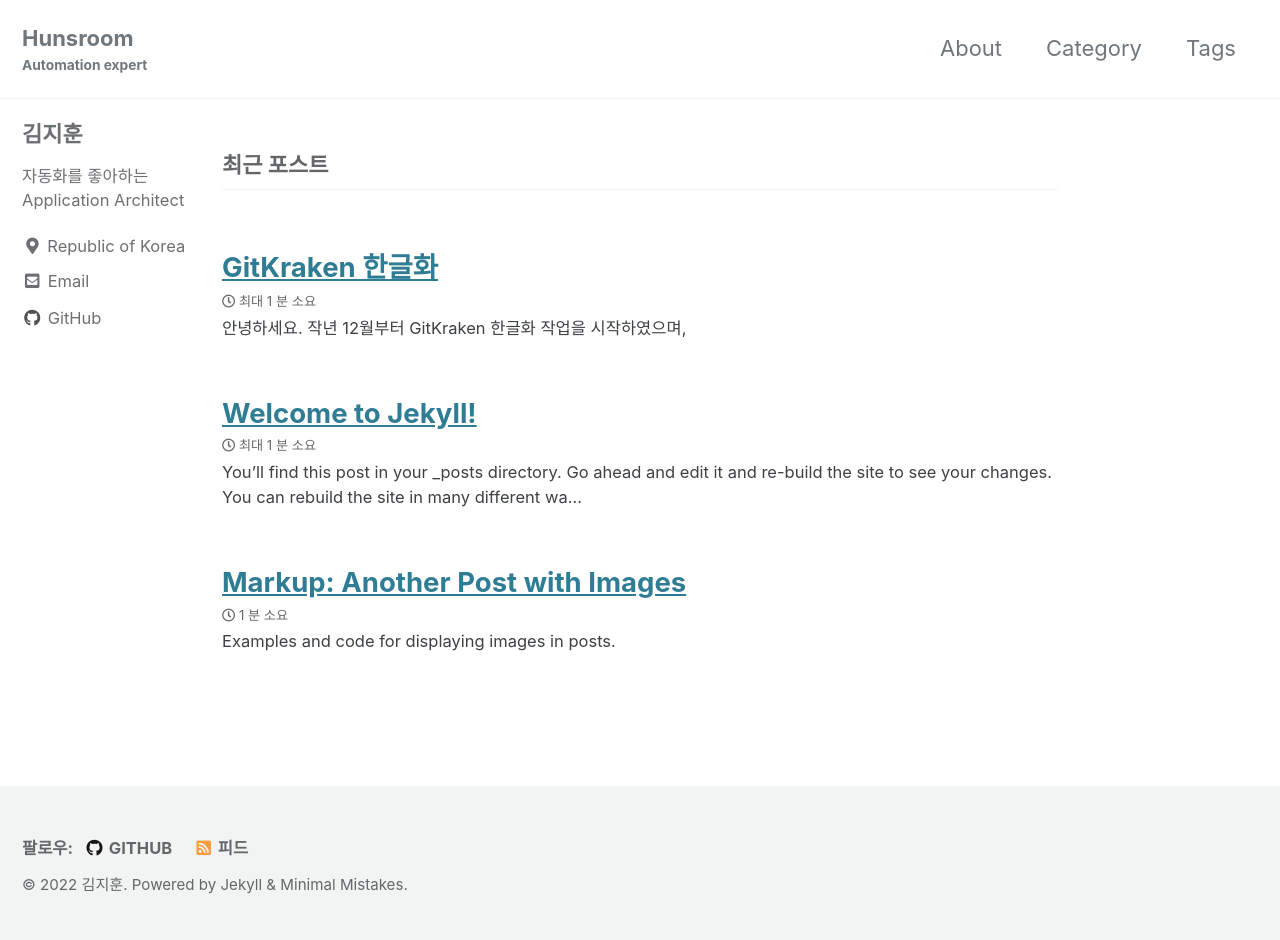
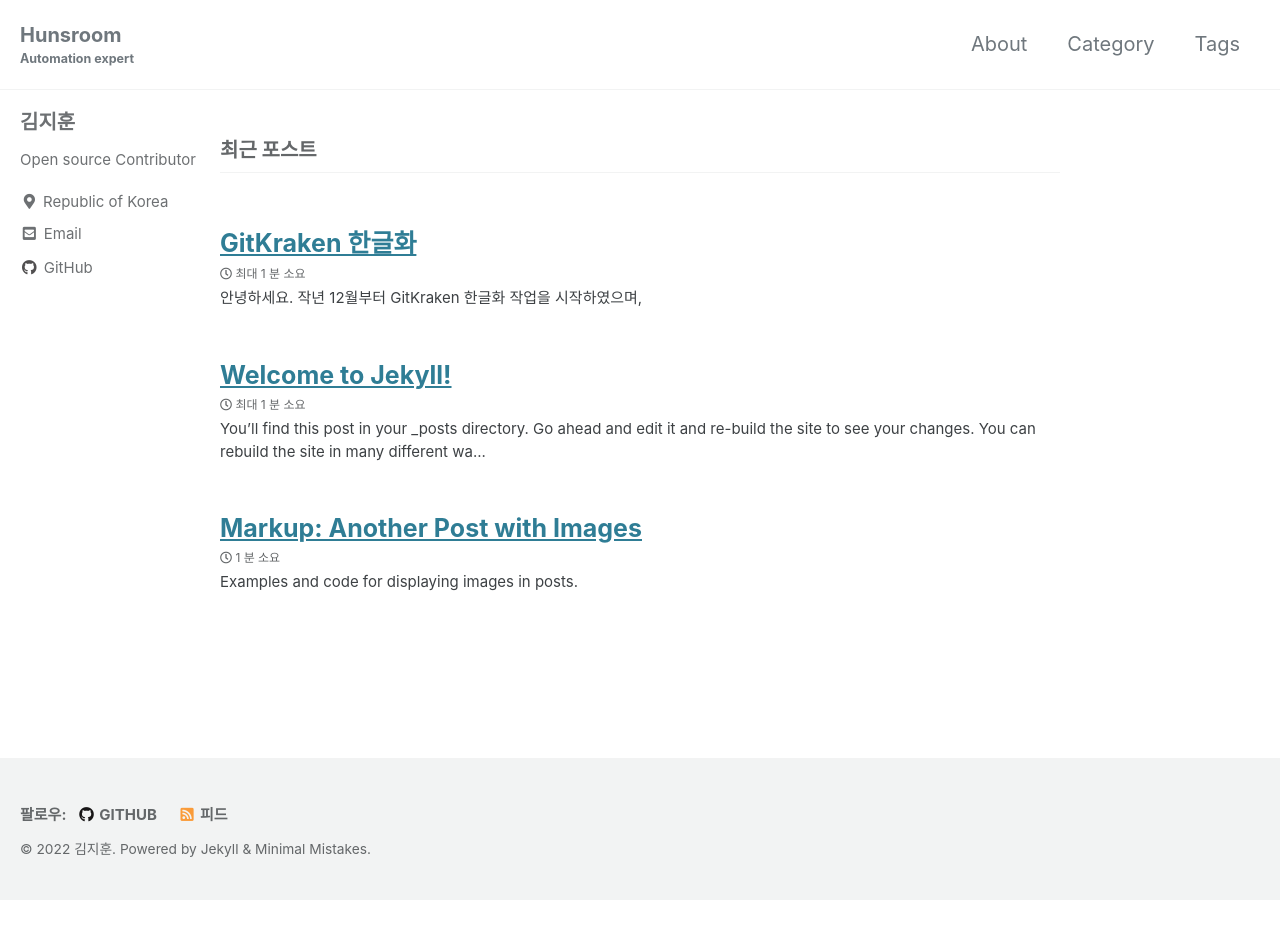
Before and after one commit to shblue21/shblue21.github.io, a Jekyll site: the page built from index.html, in a window 1280 px wide. Built offline with Jekyll 4.4.1, drawn with Linux system fonts in a browser that asks for light colours; cached includes are drawn as plain includes; the list of posts is cut into pages by our own code; after the commit the page ends 900 px from its top, so only the background shows below that.

Commit message:
config 및 font수정

```diff
--- a/_config.yml
+++ b/_config.yml
@@ -107,7 +107,7 @@
 author:
   name             : "김지훈"
   avatar           : # path of avatar image, e.g. "/assets/images/bio-photo.jpg"
-  bio              : "자동화를 좋아하는 Application Architect"
+  bio              : "Open source Contributor"
   location         : "Republic of Korea"
   email            :
   links:
--- a/_sass/minimal-mistakes/_reset.scss
+++ b/_sass/minimal-mistakes/_reset.scss
@@ -8,18 +8,18 @@
   /* apply a natural box layout model to all elements */
   box-sizing: border-box;
   background-color: $background-color;
-  font-size: 16px;
+  font-size: 14px;
 
   @include breakpoint($medium) {
-    font-size: 18px;
+    font-size: 16px;
   }
 
   @include breakpoint($large) {
-    font-size: 20px;
+    font-size: 80px;
   }
 
   @include breakpoint($x-large) {
-    font-size: 22px;
+    font-size: 20px;
   }
 
   -webkit-text-size-adjust: 100%;
```
